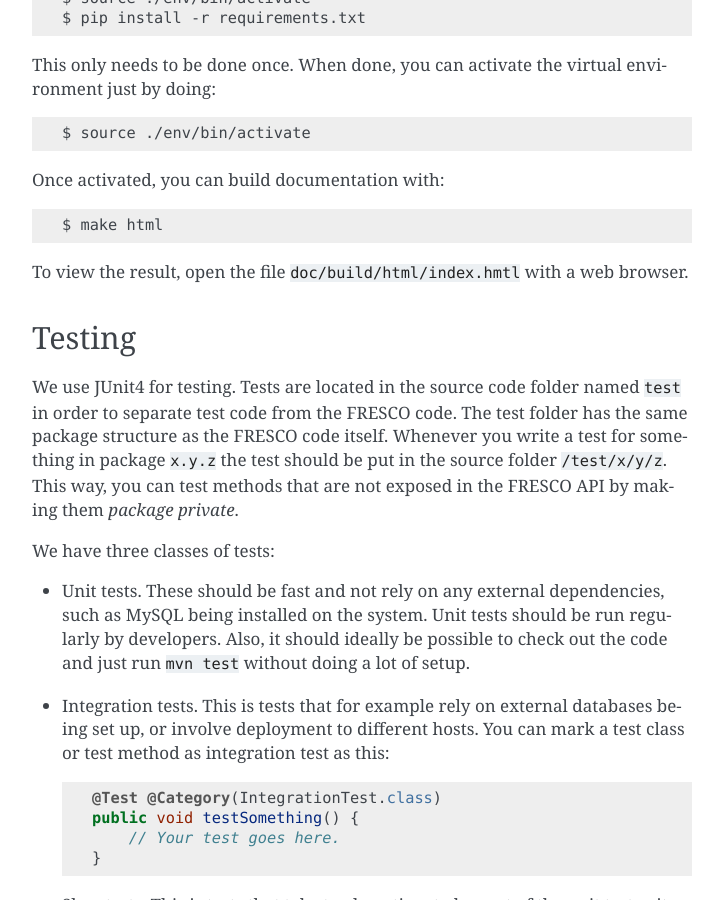
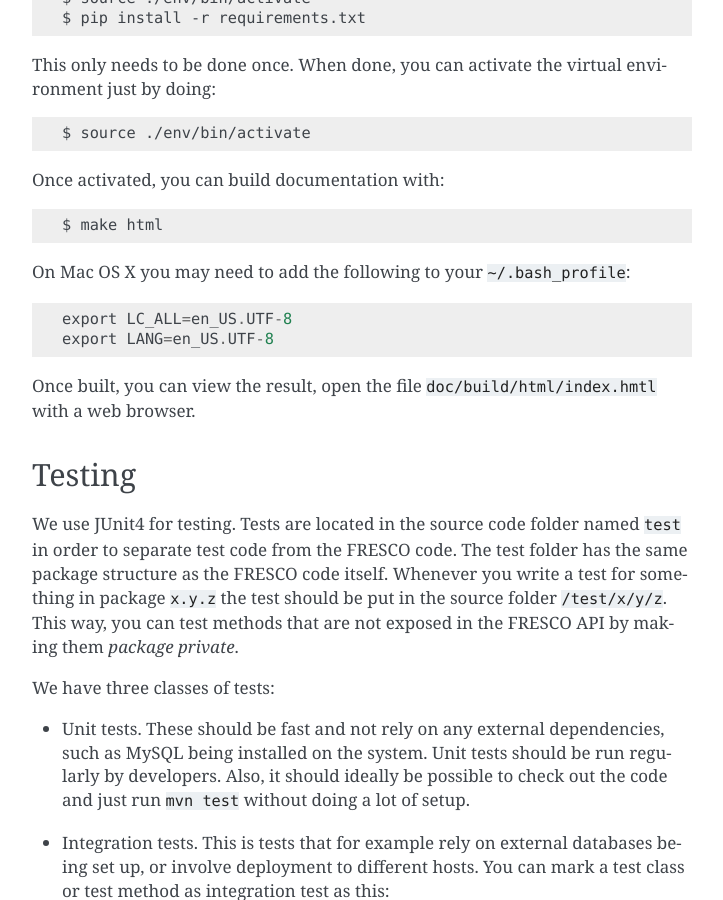
Before and after one commit to aicis/fresco, a Sphinx documentation site: the page built from doc/source/developers.rst, in a window 1280 px wide and 900 px high, scrolled down 1435 px. Shown: the whole window, without its empty margins (388-1111 px from the left). Built offline with Sphinx 7.4.7, drawn with Linux system fonts in a browser that asks for light colours.

```diff
--- a/doc/source/developers.rst
+++ b/doc/source/developers.rst
@@ -98,8 +98,13 @@ Once activated, you can build documentation with: ::
 
   $ make html
 
-To view the result, open the file ``doc/build/html/index.hmtl`` with a web
-browser.
+On Mac OS X you may need to add the following to your ``~/.bash_profile``: ::
+
+    export LC_ALL=en_US.UTF-8
+    export LANG=en_US.UTF-8
+
+Once built, you can view the result, open the file
+``doc/build/html/index.hmtl`` with a web browser.
 
 
 Testing
```
